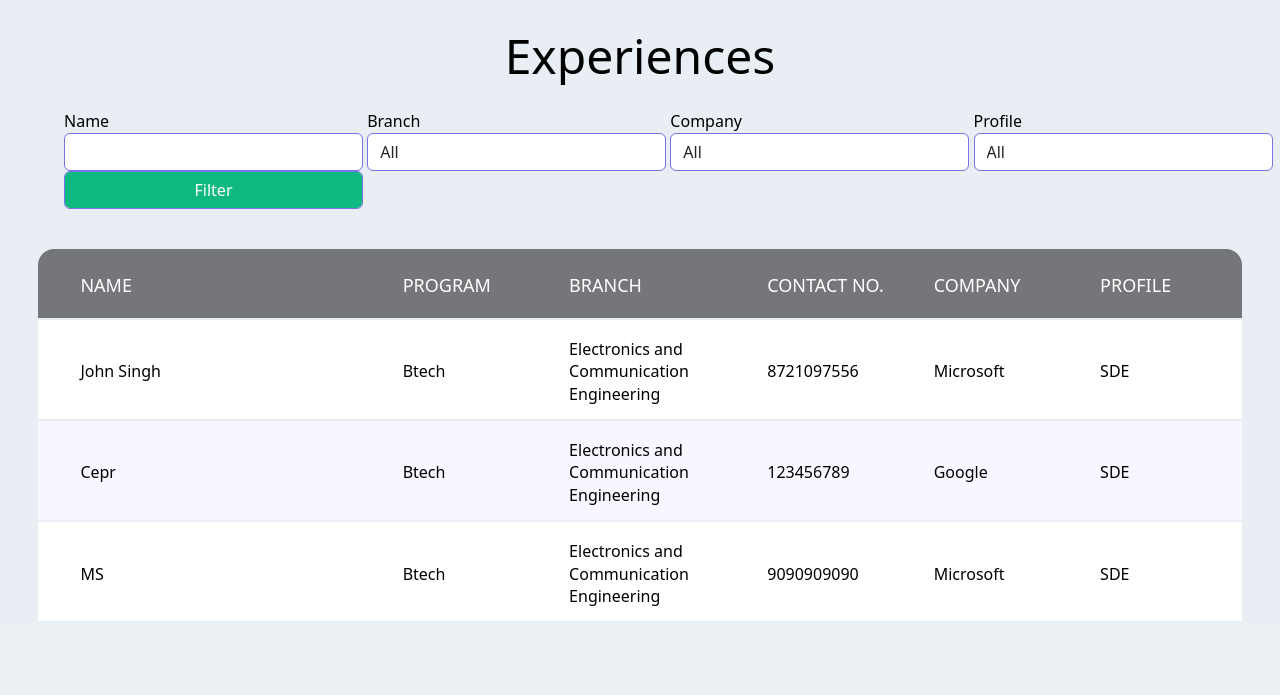
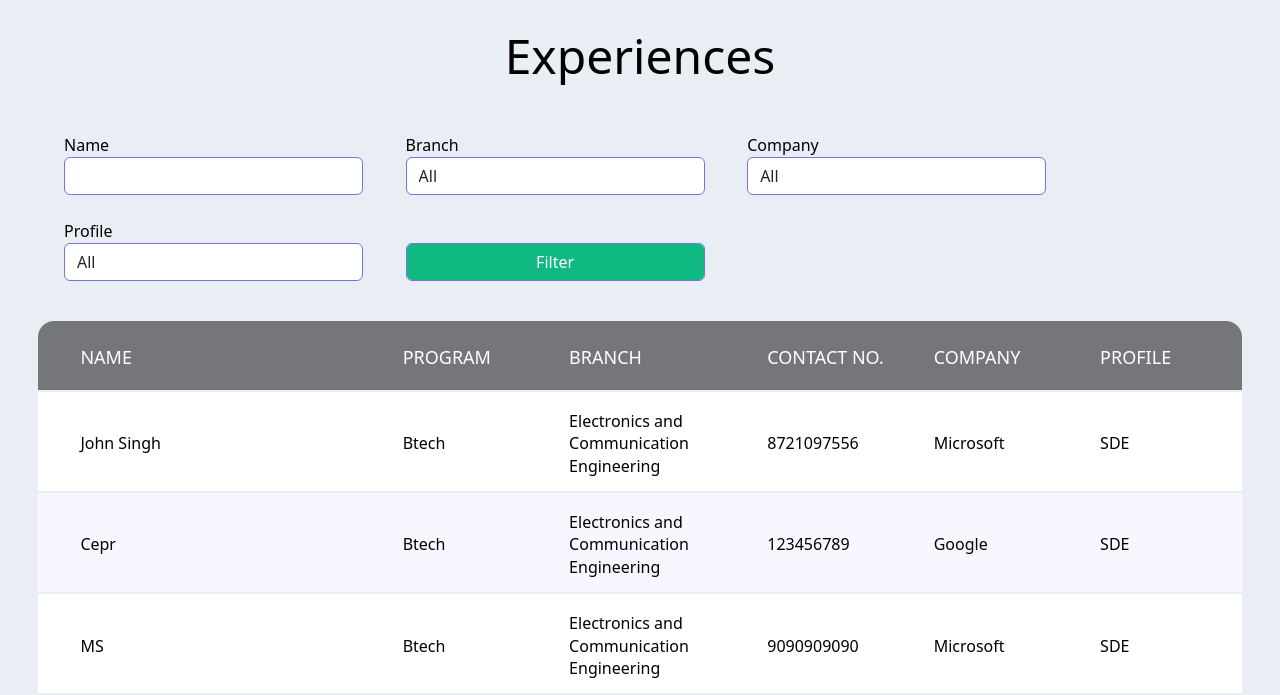
Before and after one commit to jayantjaiswal100/Cepstrum, a Django app: page /cepstrum/inplex/experience in a window 1280 px wide. Shown: the part 191-886 px from the top of the page. Before the commit the page ends 812 px from the top, so only its background shows below. Run offline with Django 3.2, Linux system fonts and the light colour scheme; data comes from the database, SQL or seed files in the repository; parts of the project's set-up code (start-up, migrations or seed data) failed here and were passed over; some libraries are stand-ins or nearby versions.

Commit message:
ui change

```diff
--- a/inplex/templates/inplex/detail.html
+++ b/inplex/templates/inplex/detail.html
@@ -97,7 +97,7 @@
         display: flex;
         flex-direction: column;
         justify-content: space-between;
-        background: linear-gradient(326deg, rgba(16, 6, 35, 1) 0%, rgb(72, 70, 76) 100%);
+        background: linear-gradient(326deg, rgba(16, 6, 35, 1) 0%, rgb(72, 70 76) 100%);
         font-weight: 500;
         font-size: 1.2rem;
         color: #fff;
--- a/inplex/templates/inplex/student_experience.html
+++ b/inplex/templates/inplex/student_experience.html
@@ -466,9 +466,9 @@ a {
 
 					<div class="acad_row">
 
-						<div class="acad_col"  id="zoomable-table-div">
-							<div style="background: rgb(233, 238, 244);border-top-left-radius:16px ;border-top-right-radius:46px; margin-bottom: 5vh;margin-left: 5vw;">
-								<div class="col-6 col-lg-3" style="display: inline-block;max-width: 299px;">
+						<div class="acad_col"  id="zoomable-table-div" >
+							<div style="background: rgb(233, 238, 244);border-top-left-radius:16px ;border-top-right-radius:46px; margin-bottom: 5vh;margin-left: 5vw; ">
+								<div class="col-6 col-lg-3" style="display: inline-block;max-width: 299px;margin-right:3vw ;margin-top: 3vh;">
 									<div class="form-group">
 										<label for="branch">Name</label>
 										<input type="text" id="name" class="form-control" id="branch" style="border-color: #7774e7;">
@@ -477,7 +477,7 @@ a {
 									</div>
 								</div>
 
-								<div class="col-6 col-lg-3" style="display: inline-block;max-width: 299px;">
+								<div class="col-6 col-lg-3" style="display: inline-block;max-width: 299px;margin-right:3vw ;margin-top: 3vh;">
 									<div class="form-group">
 										<label for="branch">Branch</label>
 										<select class="form-control" id="branch" style="border-color: #7774e7;">
@@ -501,7 +501,7 @@ a {
 								</div> -->
 
 
-								<div class="col-6 col-lg-3" style="display: inline-block;max-width: 299px;">
+								<div class="col-6 col-lg-3" style="display: inline-block;max-width: 299px;margin-right:3vw ;margin-top: 3vh;">
 									<div class="form-group">
 										<label for="SortBy">Company</label>
 										<select class="form-control" id="company" style="border-color: #7774e7;">
@@ -513,7 +513,7 @@ a {
 										</select>
 									</div>
 								</div>
-								<div class="col-6 col-lg-3" style="display: inline-block;max-width: 299px;">
+								<div class="col-6 col-lg-3" style="display: inline-block;max-width: 299px;margin-right:3vw ;margin-top: 3vh;">
 									<div class="form-group">
 										<label for="SortBy">Profile</label>
 										<select class="form-control" id="profile" style="border-color: #7774e7;">
@@ -525,7 +525,7 @@ a {
 									</div>
 								</div>
 
-								<div class="col-6 col-lg-3" style="display: inline-block;max-width: 299px;">
+								<div class="col-6 col-lg-3" style="display: inline-block;max-width: 299px;margin-right:3vw ;margin-top: 3vh;">
 									<div class="form-group">
 										<button class="form-control bg-green-500 text-white" id="filter" style="border-color: #7774e7;">
                                             Filter
--- a/templates/base.html
+++ b/templates/base.html
@@ -148,17 +148,9 @@ body{
 
                             </ul>
                         </li>
-                         <li class="nav-item dropdown">
-                            <a class="nav-link dropdown-toggle" href="#" role="button" data-bs-toggle="dropdown"
-                                aria-expanded="false">
-                                Events
-                            </a>
-                            <ul class="dropdown-menu">
-                                <li><a class="dropdown-item" href="{% url 'celebration:all' %}">Celebrations</a></li>
-                                <!-- <li><a class="dropdown-item" href="{% url 'talk:all' %}">Lectures/Workshop</a></li> -->
+                        <li style="display: flex; align-items: center;"><a class="nav-link" href="{% url 'celebration:all' %}" style="color: grey;">Celebrations</a>
+                        </li>
 
-                            </ul>
-                        </li>
                         <!-- {% if user.is_authenticated %}
                     <li class="nav-item dropdown active" class="">
                         <a class="nav-link dropdown-toggle" href="" id="dropdownMenuButton" role="button" data-toggle="dropdown" aria-haspopup="true" aria-expanded="false">
```
